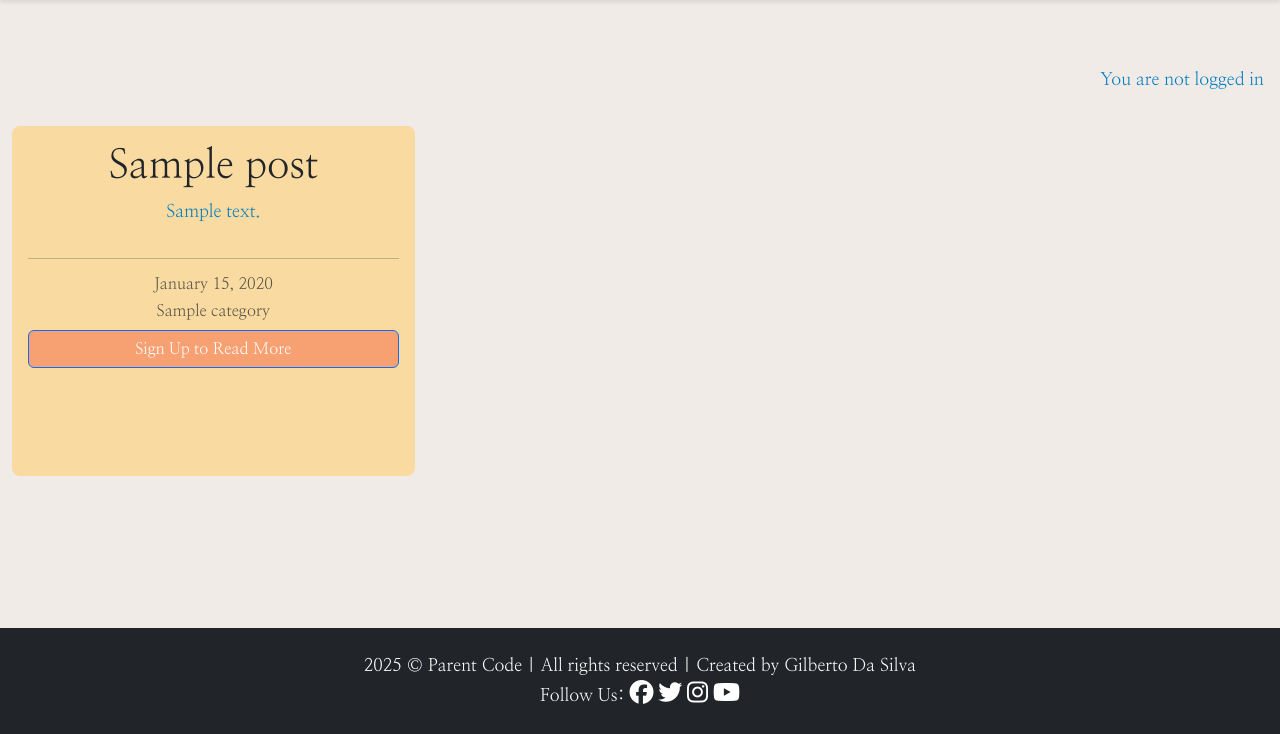
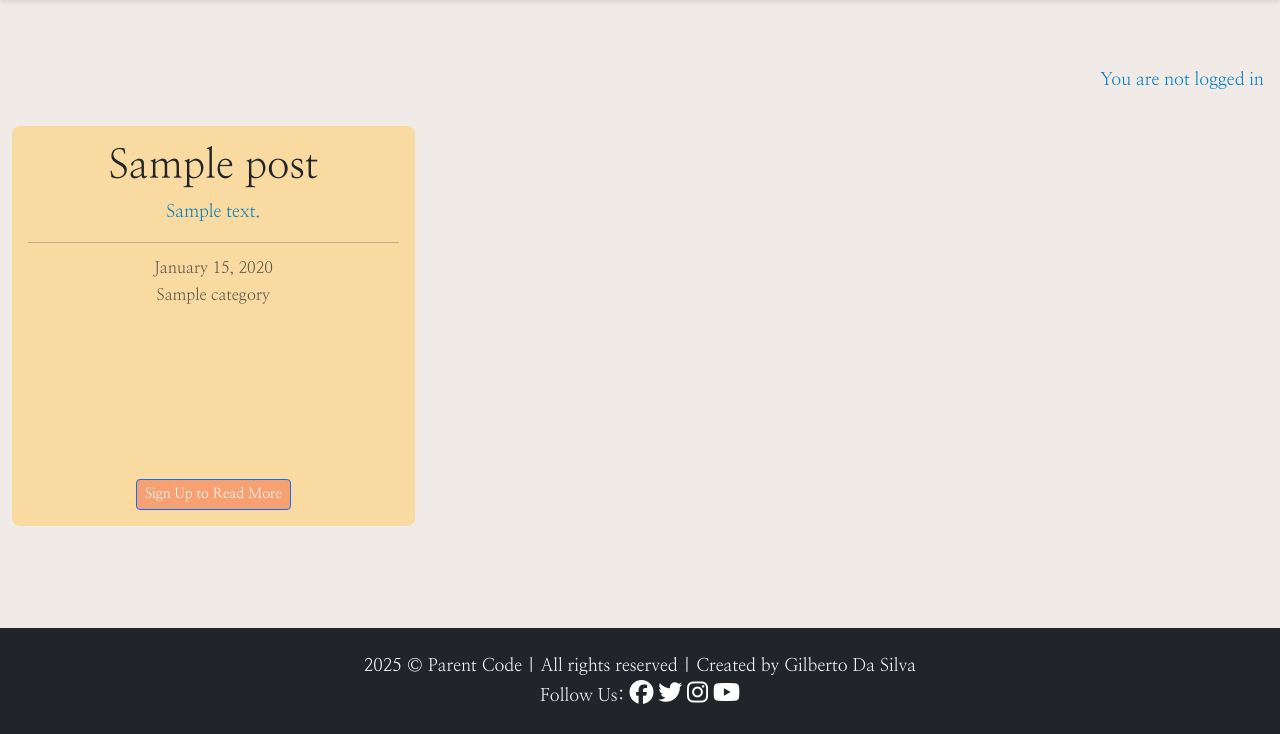
Before and after one commit to Gilberto2025123/parent-code-blog, a Django app: page / in a window 1280 px wide. Shown: the part 66-800 px from the top of the page. Run offline with Django 4.2, Linux system fonts and the light colour scheme; tables that the repository leaves empty hold one stand-in row (values such as "Sample post"); parts of the project's set-up code (start-up, migrations or seed data) failed here and were passed over; some libraries are stand-ins or nearby versions; some web fonts are replaced.

Commit message:
edit styling to suit consistency UX design

```diff
--- a/parentcodeapp/templates/parentcodeapp/index.html
+++ b/parentcodeapp/templates/parentcodeapp/index.html
@@ -13,24 +13,32 @@
                 <div class="col-md-4">
                     <div class="card mb-4">
                         <div class="card-body">
+                            <div class="card-content">
                                 {% if user.is_authenticated %}
                                 <a href="{% url 'post_detail' post.slug %}" class="post-link">
-                                <h2 class="card-title">{{ post.title }}</h2>
-                                <p class="card-text">{{ post.excerpt }}</p>
+                                    <h2 class="card-title">{{ post.title | truncatewords:8 }}</h2>
+                                    <p class="card-text">{{ post.excerpt | truncatewords:12 }}</p>
                                 </a>
                                 <hr />
                                 <p class="card-text text-muted h6">{{ post.created_at | date:"F j, Y" }}</p>
                                 <p class="card-text text-muted h6">{{ post.category.name }}</p>
                                 <p class="card-text text-muted h6">Author: {{ post.author }}</p>
-                            <a href="{% url 'post_detail' post.slug %}" class="btn btn-primary">Read More &rarr;</a>
                                 {% else %}
-                            <h2 class="card-title">{{ post.title | truncatewords:10 }}</h2>
-                            <p class="card-text">{{ post.excerpt | truncatewords:15 }}</p>
+                                <h2 class="card-title">{{ post.title | truncatewords:8 }}</h2>
+                                <p class="card-text">{{ post.excerpt | truncatewords:12 }}</p>
                                 <hr />
                                 <p class="card-text text-muted h6">{{ post.created_at | date:"F j, Y" }}</p>
                                 <p class="card-text text-muted h6">{{ post.category.name }}</p>
-                            <a href="{% url 'account_signup' %}" class="btn btn-primary">Sign Up to Read More</a>
                                 {% endif %}
+                            </div>
+
+                            <div class="card-actions">
+                                {% if user.is_authenticated %}
+                                <a href="{% url 'post_detail' post.slug %}" class="btn btn-primary btn-sm">Read More &rarr;</a>
+                                {% else %}
+                                <a href="{% url 'account_signup' %}" class="btn btn-primary btn-sm">Sign Up to Read More</a>
+                                {% endif %}
+                            </div>
                         </div>
                     </div>
                 </div>
--- a/static/css/style.css
+++ b/static/css/style.css
@@ -90,23 +90,33 @@ body{
 .card {
   display: flex;
   flex-direction: column;
-  justify-content: space-between;
-  height: 350px; /* All cards same height */
+  height: 400px; /* Increased height for better content fit */
   border: none;
   background-color: transparent;
 }
 
 .card-body {
-  flex: 1 1 auto;
+  flex: 1;
   display: flex;
   flex-direction: column;
-  justify-content: flex-start;
+  justify-content: space-between;
+  padding: 1rem;
   border: none;
   border-radius: 0.5rem;
   overflow: hidden;
   transition: transform 0.3s;
   text-align: center;
   background-color: var(--primary-button);
+}
+
+.card-content {
+  flex-grow: 1;
+  overflow: hidden;
+}
+
+.card-actions {
+  margin-top: auto;
+  padding-top: 1rem;
 }
 
 .card-body:hover {
```
Lines whose indentation alone changed are shown as unchanged.
